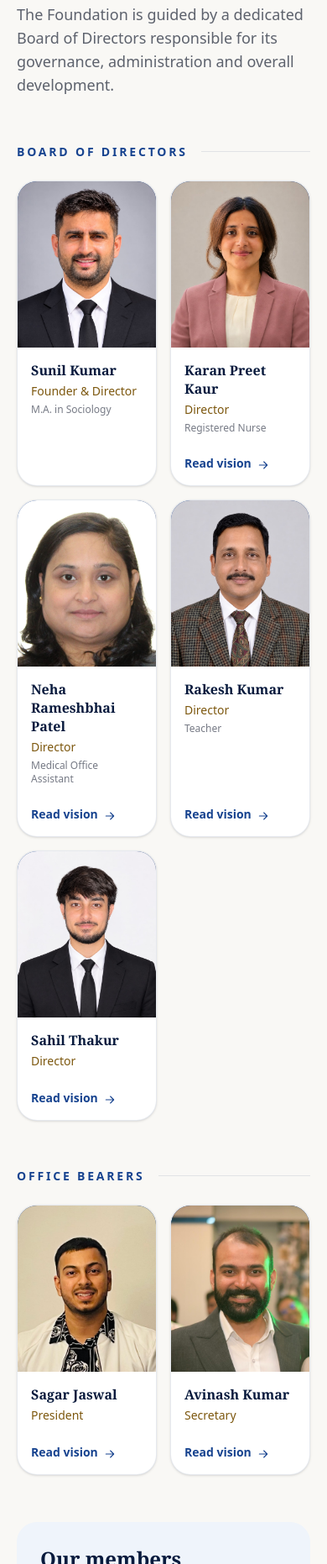
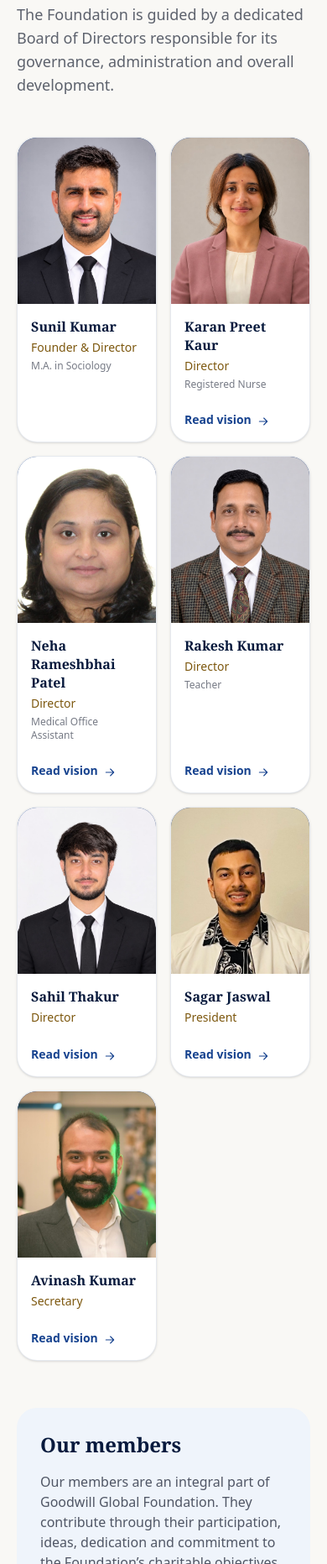
Before and after one commit to oyeharry/goodwill-global, an Astro site: page / in a window 390 px wide. Shown: the part 7567-9430 px from the top of the page at 84% size. Built offline with nearby package versions, Linux system fonts and the light colour scheme; Astro itself is replaced by a stand-in of ours; a web font is replaced by a local one.

Commit message:
Show all leaders in one grid
Directors and office bearers now share a single four-column grid,
with each card showing the person's role, and the separate office
bearers heading and menu link are removed.

Co-Authored-By: Claude Opus 5.5 <noreply@anthropic.com>
Claude-Session: https://claude.ai/code/session_01D32o4fBtu7GAavdBphRA9n

```diff
--- a/src/components/Leadership.astro
+++ b/src/components/Leadership.astro
@@ -2,9 +2,7 @@
 import PersonCard from '@/components/PersonCard.astro';
 import SectionHeading from '@/components/SectionHeading.astro';
 import { leadership } from '@/data/content';
-import { boardOfDirectors, officeBearers } from '@/data/leadership';
-
-const groupTitle = 'flex items-center gap-4 text-sm font-semibold tracking-[0.2em] text-brand-700 uppercase';
+import { everyone } from '@/data/leadership';
 ---
 
 <section id="leadership" class="section">
@@ -15,25 +13,9 @@ const groupTitle = 'flex items-center gap-4 text-sm font-semibold tracking-[0.2e
       lead={leadership.boardIntro}
     />
 
-    <div id="board" class="mt-14">
-      <h3 class={groupTitle}>
-        Board of Directors
-        <span class="h-px flex-1 bg-brand-900/10"></span>
-      </h3>
-      <ul class="mt-6 grid grid-cols-2 gap-4 sm:grid-cols-3 sm:gap-5 lg:grid-cols-5">
-        {boardOfDirectors.map((person) => <PersonCard person={person} />)}
-      </ul>
-    </div>
-
-    <div id="office-bearers" class="mt-14">
-      <h3 class={groupTitle}>
-        Office bearers
-        <span class="h-px flex-1 bg-brand-900/10"></span>
-      </h3>
-      <ul class="mt-6 grid grid-cols-2 gap-4 sm:grid-cols-3 sm:gap-5 lg:grid-cols-5">
-        {officeBearers.map((person) => <PersonCard person={person} />)}
-      </ul>
-    </div>
+    <ul id="board" class="mt-12 grid grid-cols-2 gap-4 sm:grid-cols-3 sm:gap-5 lg:grid-cols-4">
+      {everyone.map((person) => <PersonCard person={person} />)}
+    </ul>
 
     <div id="members" class="mt-14 rounded-3xl bg-brand-50 p-7 sm:p-10">
       <h3 class="font-display text-2xl font-semibold text-brand-950">{leadership.members.title}</h3>
--- a/src/components/PersonCard.astro
+++ b/src/components/PersonCard.astro
@@ -15,7 +15,7 @@ const { person } = Astro.props;
   <Portrait
     person={person}
     size={320}
-    sizes="(min-width: 1024px) 210px, (min-width: 640px) 30vw, 45vw"
+    sizes="(min-width: 1024px) 270px, (min-width: 640px) 30vw, 45vw"
     class="aspect-[5/6]"
   />
   <div class="flex flex-1 flex-col p-4 sm:p-5">
--- a/src/data/leadership.ts
+++ b/src/data/leadership.ts
@@ -134,4 +134,5 @@ export const officeBearers: Person[] = [
   },
 ];
 
+/** Everyone shown in the leadership grid: directors first, then office bearers. */
 export const everyone: Person[] = [...boardOfDirectors, ...officeBearers];
--- a/src/data/site.ts
+++ b/src/data/site.ts
@@ -43,7 +43,6 @@ export const navigation: NavItem[] = [
     children: [
       { label: 'Our founder', href: '#founder' },
       { label: 'Board of Directors', href: '#board' },
-      { label: 'Office bearers', href: '#office-bearers' },
       { label: 'Our members', href: '#members' },
     ],
   },
```
